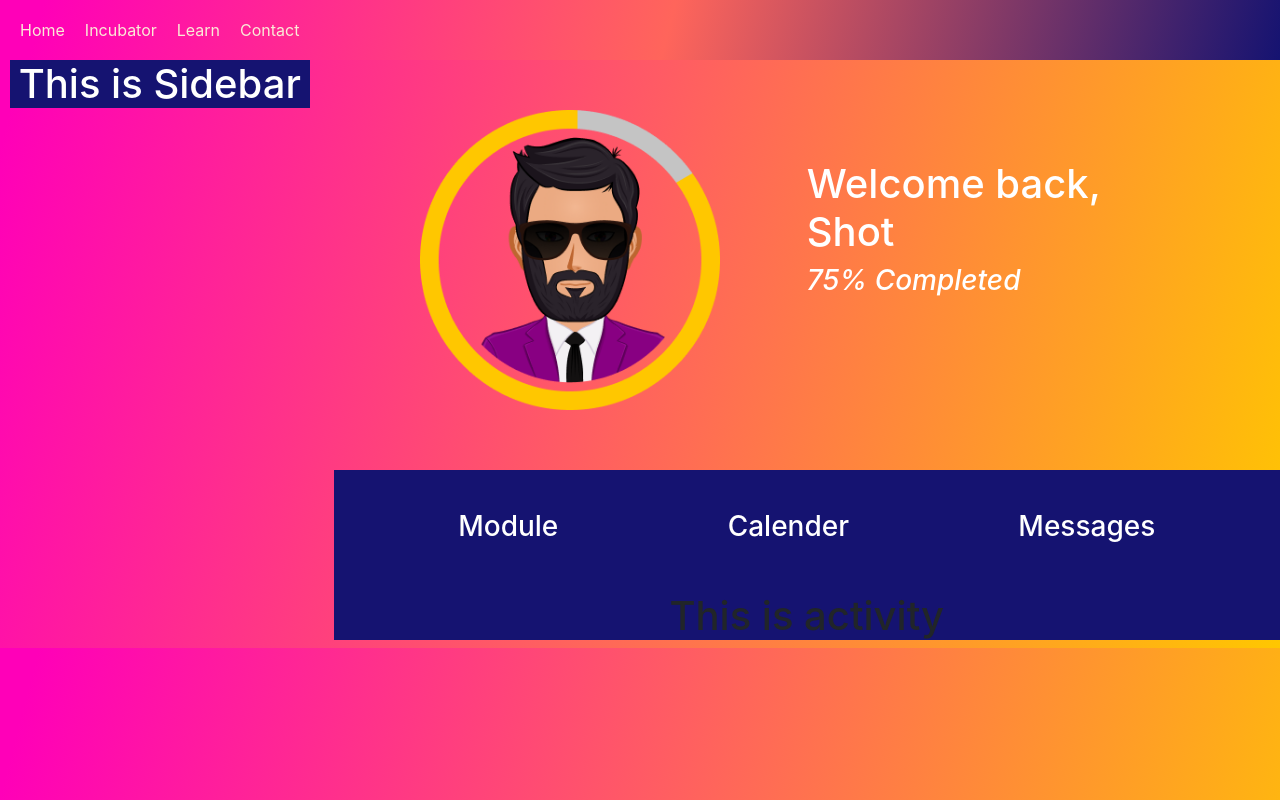
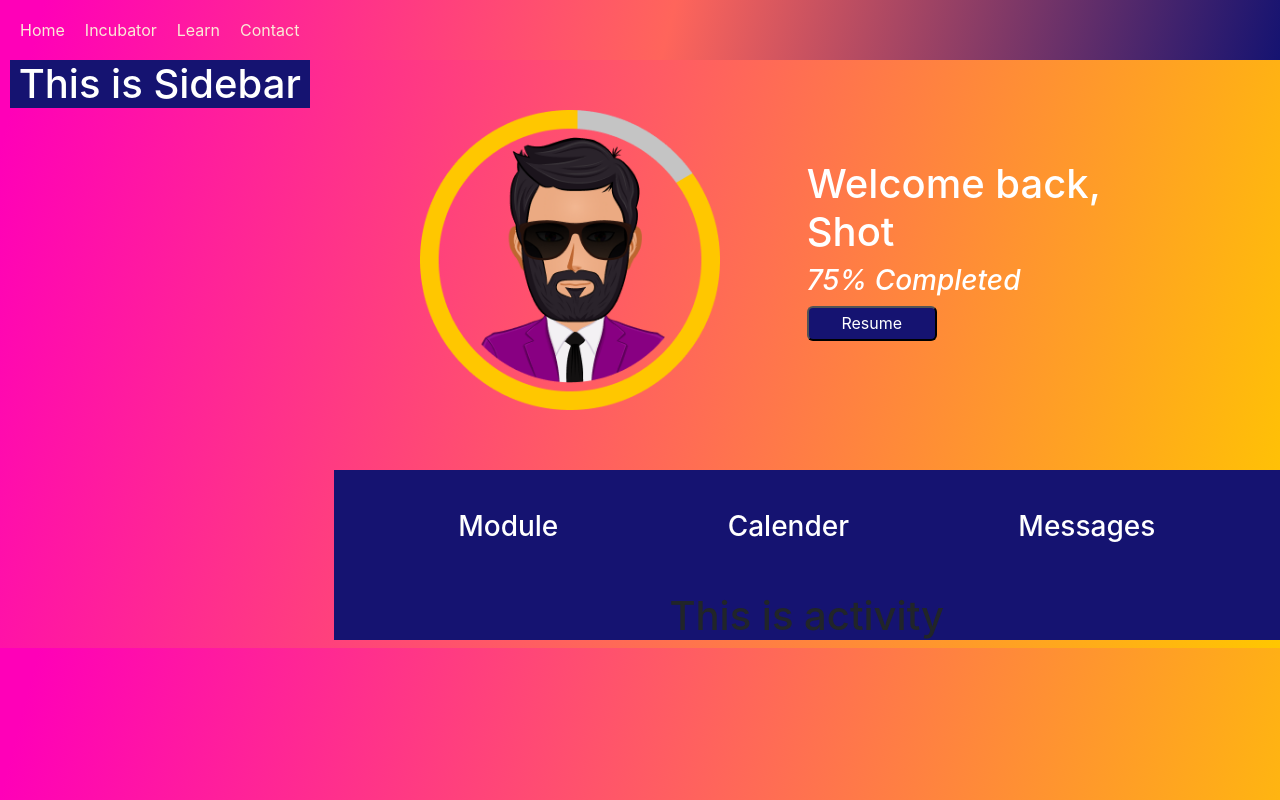
Before and after one commit to rafiul86/Crypto-investing-app, a React (Create React App) app: page /welcome in a window 1280 px wide. Built offline with nearby package versions, Linux system fonts and the light colour scheme.

Commit message:
progress bar ready

```diff
--- a/src/components/learn/progress/Progress.js
+++ b/src/components/learn/progress/Progress.js
@@ -10,7 +10,7 @@ const Progress = () => {
             </div>
             <div className="col-sm-9 col-md-9 col-lg-9">
 
-            <h1>This is welcome</h1>
+            <h1>This is progress</h1>
             </div>
         </div>
     );
--- a/src/components/learn/welcome/welComeHeader/WelComeHeader.js
+++ b/src/components/learn/welcome/welComeHeader/WelComeHeader.js
@@ -15,6 +15,7 @@ const WelComeHeader = ({handleClick}) => {
                     <h1 className="welcome-headline text-white">Welcome back, <br />
                     Shot</h1>
                     <h3 style={{fontStyle : 'italic', alignItems: 'center', color: "white"}}> 75% <span style={{fontStyle : 'italic' , color: "white"}}>Completed</span></h3>
+                    <button className="btn-resume" onClick={handleClick}>Resume</button>
                     </div>
                 </Grid>
             </Grid>
--- a/src/components/learn/welcome/welComeHeader/welcomeHeader.css
+++ b/src/components/learn/welcome/welComeHeader/welcomeHeader.css
@@ -11,3 +11,10 @@
     align-items: flex-start;
     justify-content: center;
 }
+.btn-resume{
+    color: white;
+    background-color:#151371 ;
+    border-radius: 6px;
+    height: 35px;
+    width: 130px;
+}
```
